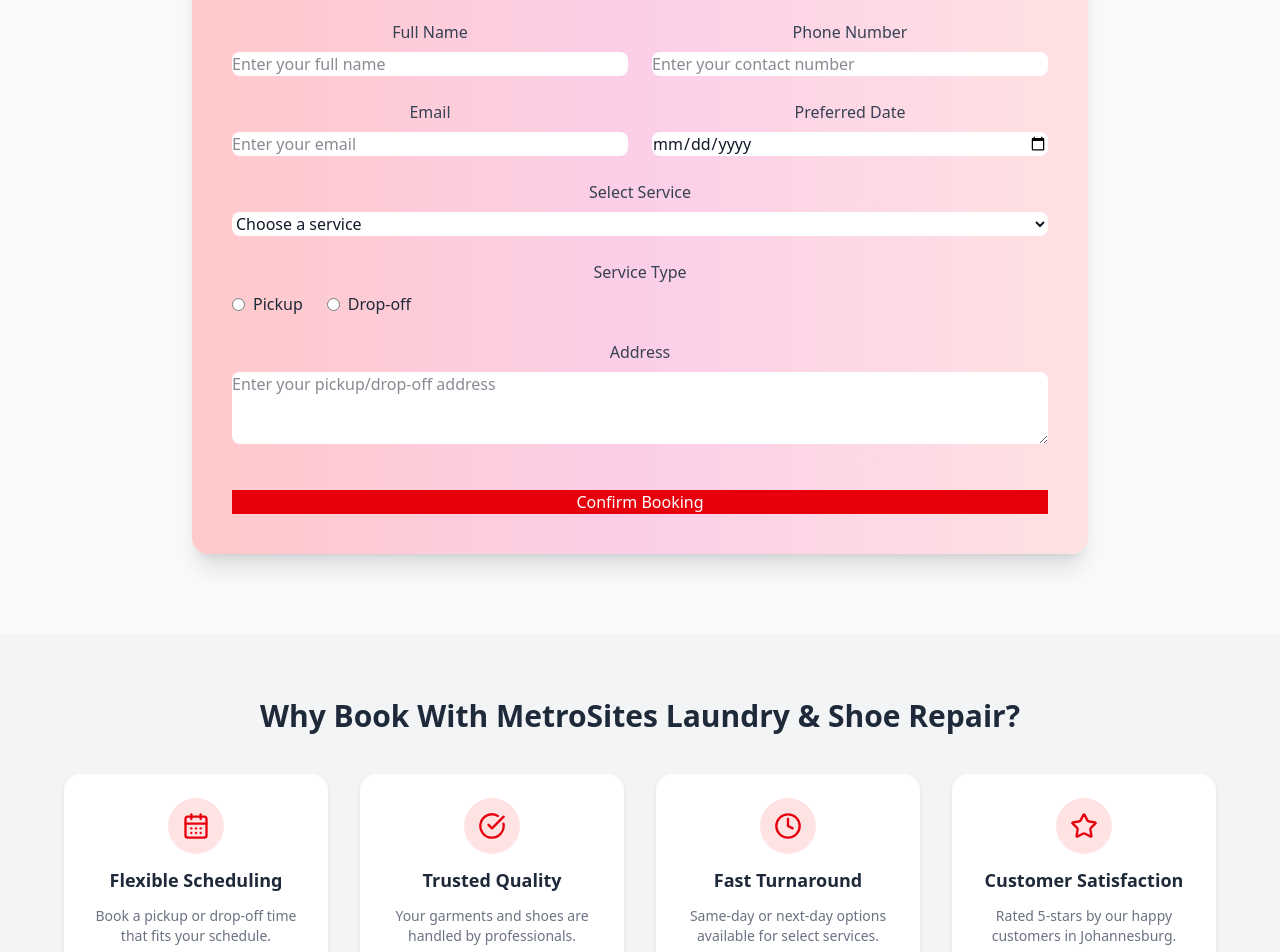
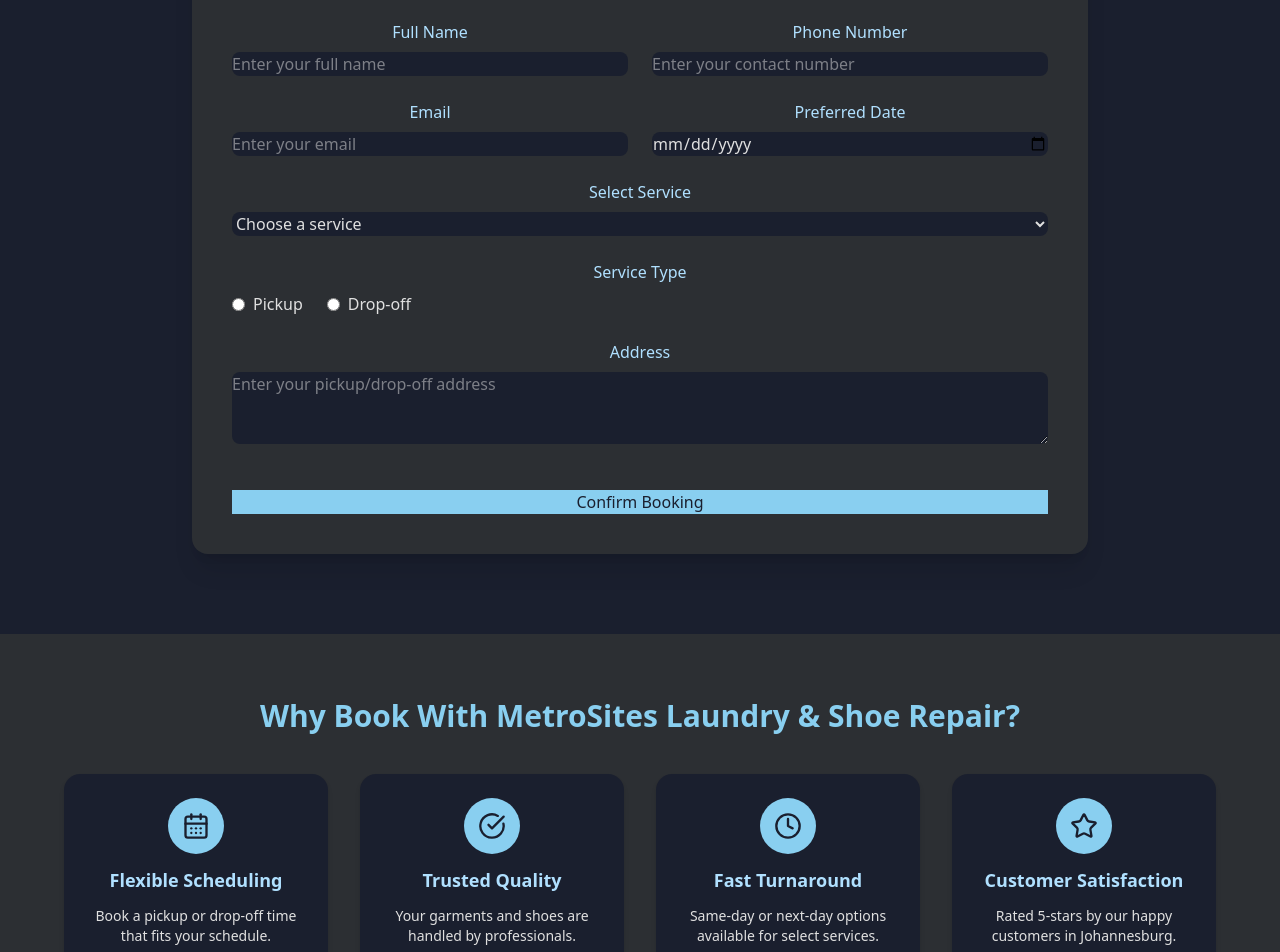
Before and after one commit to Matuku45/metrosites-laundry-shoe-prototype, a React (Vite) app in the folder metrosites-laundry-shoe-prototype/: page /booking in a window 1280 px wide. Shown: the part 560-1512 px from the top of the page. Built offline with nearby package versions, Linux system fonts and the light colour scheme.

Commit message:
changed the colors of the Pricing card and pricing pagecomponent

```diff
--- a/metrosites-laundry-shoe-prototype/src/pages/Booking.jsx
+++ b/metrosites-laundry-shoe-prototype/src/pages/Booking.jsx
@@ -4,9 +4,9 @@
 
 export default function Booking() {
   return (
-    <div className="bg-gray-50 min-h-screen text-gray-800">
+    <div className="bg-[#1A1F2E] min-h-screen text-[#E0E0E0]">
       {/* Hero Section */}
-      <section className="bg-gradient-to-r from-red-600 to-pink-600 text-white py-20 text-center px-6">
+      <section className="bg-gradient-to-r from-[#2C2F33] to-[#1A1F2E] text-[#89CFF0] py-20 text-center px-6">
         <motion.h1
           initial={{ opacity: 0, y: -30 }}
           animate={{ opacity: 1, y: 0 }}
@@ -19,20 +19,20 @@
           initial={{ opacity: 0, y: 10 }}
           animate={{ opacity: 1, y: 0 }}
           transition={{ delay: 0.3 }}
-          className="text-lg max-w-2xl mx-auto"
+          className="text-lg max-w-2xl mx-auto text-[#B0E0FF]"
         >
           Fast, easy, and reliable service. Schedule your pickup or drop-off and
           let us handle the rest.
         </motion.p>
       </section>
 
-      {/* Booking Form with Gradient */}
-      <section className="max-w-4xl mx-auto mt-16 mb-20 p-10 rounded-2xl shadow-xl bg-gradient-to-r from-red-200 via-pink-200 to-red-100">
+      {/* Booking Form */}
+      <section className="max-w-4xl mx-auto mt-16 mb-20 p-10 rounded-2xl shadow-xl bg-[#2C2F33]">
         <motion.h2
           initial={{ opacity: 0 }}
           whileInView={{ opacity: 1 }}
           transition={{ duration: 0.5 }}
-          className="text-3xl font-bold text-center mb-8 text-gray-800"
+          className="text-3xl font-bold text-center mb-8 text-[#89CFF0]"
         >
           Booking Form
         </motion.h2>
@@ -41,20 +41,20 @@
           {/* Name and Contact */}
           <div className="grid md:grid-cols-2 gap-6">
             <div>
-              <label className="block text-gray-700 font-medium mb-2">Full Name</label>
+              <label className="block text-[#B0E0FF] font-medium mb-2">Full Name</label>
               <input
                 type="text"
                 placeholder="Enter your full name"
-                className="input input-bordered w-full rounded-lg bg-white text-gray-900"
+                className="input input-bordered w-full rounded-lg bg-[#1A1F2E] text-[#E0E0E0] border-[#89CFF0] focus:border-[#89CFF0]"
                 required
               />
             </div>
             <div>
-              <label className="block text-gray-700 font-medium mb-2">Phone Number</label>
+              <label className="block text-[#B0E0FF] font-medium mb-2">Phone Number</label>
               <input
                 type="tel"
                 placeholder="Enter your contact number"
-                className="input input-bordered w-full rounded-lg bg-white text-gray-900"
+                className="input input-bordered w-full rounded-lg bg-[#1A1F2E] text-[#E0E0E0] border-[#89CFF0] focus:border-[#89CFF0]"
                 required
               />
             </div>
@@ -63,19 +63,19 @@
           {/* Email and Date */}
           <div className="grid md:grid-cols-2 gap-6">
             <div>
-              <label className="block text-gray-700 font-medium mb-2">Email</label>
+              <label className="block text-[#B0E0FF] font-medium mb-2">Email</label>
               <input
                 type="email"
                 placeholder="Enter your email"
-                className="input input-bordered w-full rounded-lg bg-white text-gray-900"
+                className="input input-bordered w-full rounded-lg bg-[#1A1F2E] text-[#E0E0E0] border-[#89CFF0] focus:border-[#89CFF0]"
                 required
               />
             </div>
             <div>
-              <label className="block text-gray-700 font-medium mb-2">Preferred Date</label>
+              <label className="block text-[#B0E0FF] font-medium mb-2">Preferred Date</label>
               <input
                 type="date"
-                className="input input-bordered w-full rounded-lg bg-white text-gray-900"
+                className="input input-bordered w-full rounded-lg bg-[#1A1F2E] text-[#E0E0E0] border-[#89CFF0] focus:border-[#89CFF0]"
                 required
               />
             </div>
@@ -83,8 +83,8 @@
 
           {/* Service Type */}
           <div>
-            <label className="block text-gray-700 font-medium mb-2">Select Service</label>
-            <select className="select select-bordered w-full rounded-lg bg-white text-gray-900" required>
+            <label className="block text-[#B0E0FF] font-medium mb-2">Select Service</label>
+            <select className="select select-bordered w-full rounded-lg bg-[#1A1F2E] text-[#E0E0E0] border-[#89CFF0] focus:border-[#89CFF0]" required>
               <option disabled selected>Choose a service</option>
               <option>Laundry - Wash & Fold</option>
               <option>Laundry - Iron Only</option>
@@ -95,14 +95,14 @@
 
           {/* Pickup or Drop-off */}
           <div>
-            <label className="block text-gray-700 font-medium mb-2">Service Type</label>
+            <label className="block text-[#B0E0FF] font-medium mb-2">Service Type</label>
             <div className="flex flex-wrap gap-6">
               <label className="flex items-center space-x-2">
-                <input type="radio" name="serviceType" className="radio checked:bg-red-600" required />
+                <input type="radio" name="serviceType" className="radio checked:bg-[#89CFF0]" required />
                 <span>Pickup</span>
               </label>
               <label className="flex items-center space-x-2">
-                <input type="radio" name="serviceType" className="radio checked:bg-red-600" />
+                <input type="radio" name="serviceType" className="radio checked:bg-[#89CFF0]" />
                 <span>Drop-off</span>
               </label>
             </div>
@@ -110,11 +110,11 @@
 
           {/* Address */}
           <div>
-            <label className="block text-gray-700 font-medium mb-2">Address</label>
+            <label className="block text-[#B0E0FF] font-medium mb-2">Address</label>
             <textarea
               rows="3"
               placeholder="Enter your pickup/drop-off address"
-              className="textarea textarea-bordered w-full rounded-lg bg-white text-gray-900"
+              className="textarea textarea-bordered w-full rounded-lg bg-[#1A1F2E] text-[#E0E0E0] border-[#89CFF0] focus:border-[#89CFF0]"
               required
             ></textarea>
           </div>
@@ -122,7 +122,7 @@
           {/* Submit */}
           <motion.button
             whileHover={{ scale: 1.05 }}
-            className="btn bg-red-600 text-white border-none w-full mt-4 hover:bg-red-700"
+            className="btn bg-[#89CFF0] text-[#1A1F2E] border-none w-full mt-4 hover:bg-[#6fbbe8]"
           >
             Confirm Booking
           </motion.button>
@@ -130,13 +130,13 @@
       </section>
 
       {/* Why Book With Us Section */}
-      <section className="bg-gray-100 py-16 px-6">
+      <section className="bg-[#2C2F33] py-16 px-6">
         <div className="max-w-6xl mx-auto text-center">
           <motion.h3
             initial={{ opacity: 0 }}
             whileInView={{ opacity: 1 }}
             transition={{ duration: 0.6 }}
-            className="text-3xl font-bold mb-10"
+            className="text-3xl font-bold mb-10 text-[#89CFF0]"
           >
             Why Book With MetroSites Laundry & Shoe Repair?
           </motion.h3>
@@ -151,13 +151,13 @@
               <motion.div
                 key={i}
                 whileHover={{ scale: 1.05 }}
-                className="bg-white p-6 rounded-2xl shadow-md hover:shadow-xl flex flex-col items-center text-center space-y-3"
+                className="bg-[#1A1F2E] p-6 rounded-2xl shadow-md hover:shadow-xl flex flex-col items-center text-center space-y-3"
               >
-                <div className="bg-red-100 text-red-600 w-14 h-14 flex items-center justify-center rounded-full">
+                <div className="bg-[#89CFF0] text-[#1A1F2E] w-14 h-14 flex items-center justify-center rounded-full">
                   <item.icon className="w-7 h-7" />
                 </div>
-                <h4 className="text-lg font-semibold">{item.title}</h4>
-                <p className="text-gray-500 text-sm">{item.text}</p>
+                <h4 className="text-lg font-semibold text-[#B0E0FF]">{item.title}</h4>
+                <p className="text-[#E0E0E0] text-sm">{item.text}</p>
               </motion.div>
             ))}
           </div>
```
Also changed, not shown: metrosites-laundry-shoe-prototype/src/pages/Pricing.jsx (+16 -95 lines).
